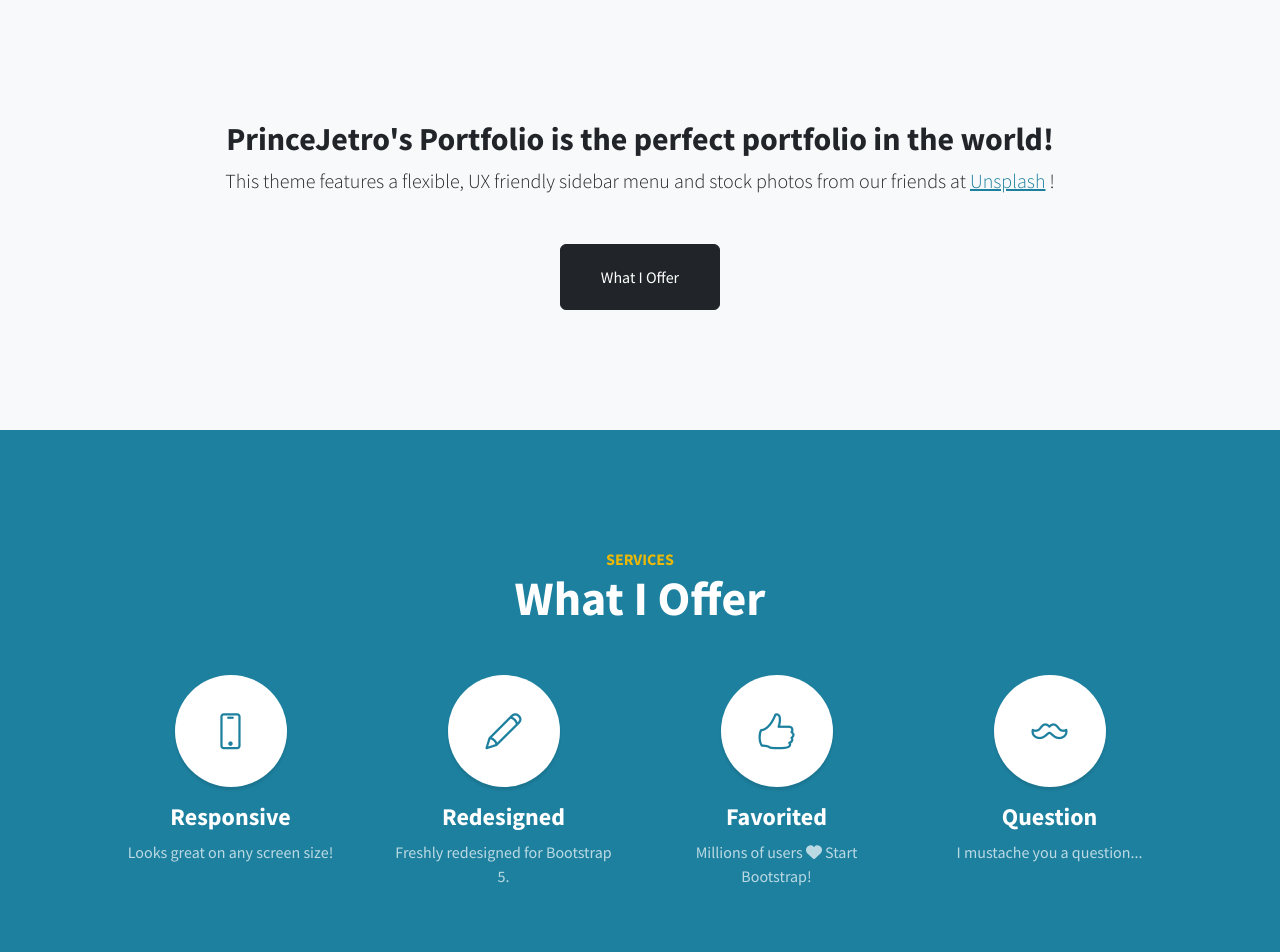
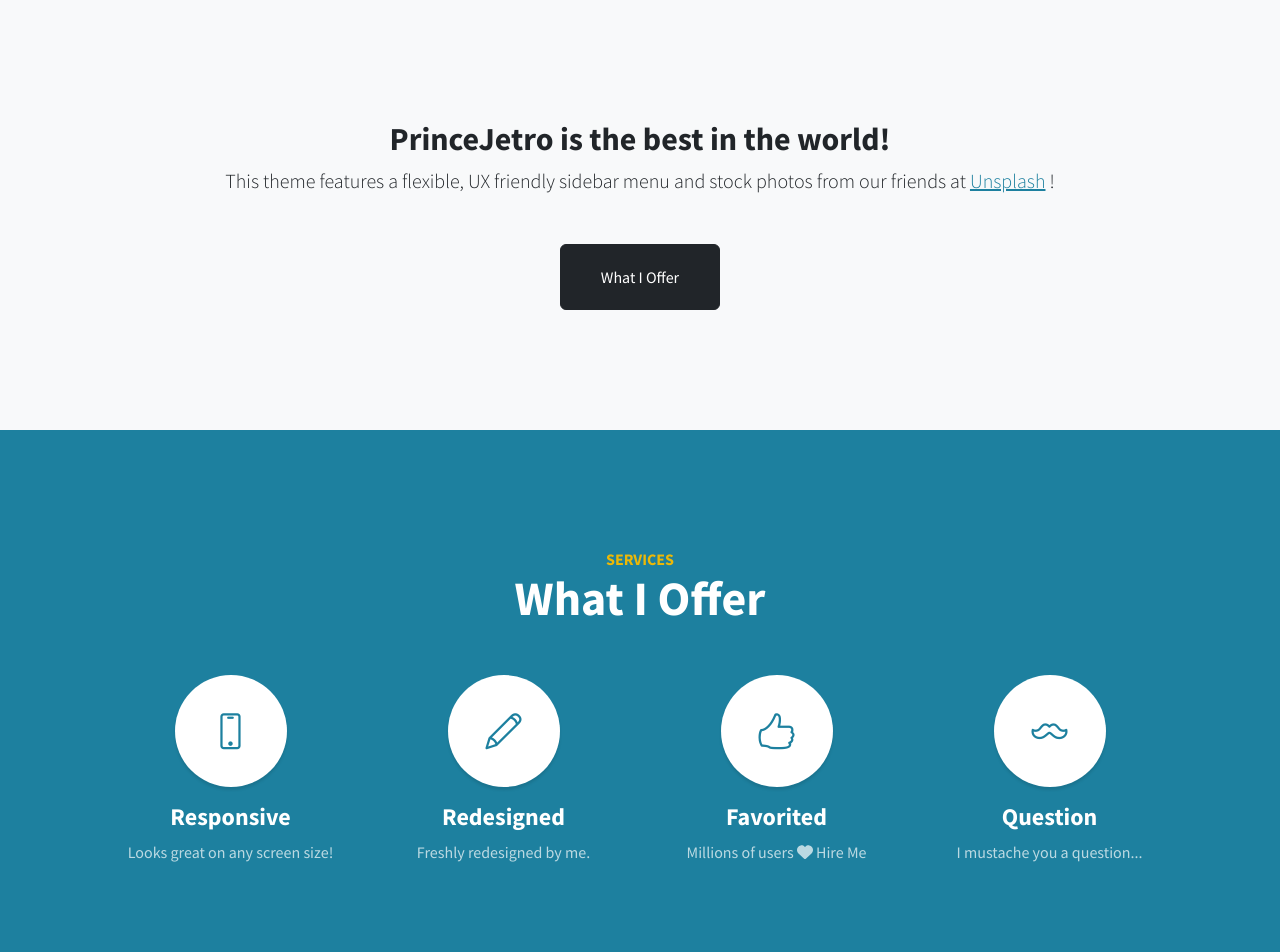
Before and after one commit to PrinceJetro/Mobileprof, a plain HTML site: page index.html in a window 1280 px wide. Shown: the part 800-1752 px from the top of the page. Drawn offline with nearby package versions, Linux system fonts and the light colour scheme.

Commit message:
new changss

```diff
--- a/index.html
+++ b/index.html
@@ -5,7 +5,7 @@
         <meta name="viewport" content="width=device-width, initial-scale=1, shrink-to-fit=no" />
         <meta name="description" content="" />
         <meta name="author" content="" />
-        <title>Stylish Portfolio - Start Bootstrap Template</title>
+        <title>PrinceJetro Portfolio</title>
         <!-- Favicon-->
         <link rel="icon" type="image/x-icon" href="assets/favicon.ico" />
         <!-- Font Awesome icons (free version)-->
@@ -43,7 +43,7 @@
             <div class="container px-4 px-lg-5 text-center">
                 <div class="row gx-4 gx-lg-5 justify-content-center">
                     <div class="col-lg-10">
-                        <h2>PrinceJetro's Portfolio is the perfect portfolio in the world!</h2>
+                        <h2>PrinceJetro is the best in the world!</h2>
                         <p class="lead mb-5">
                             This theme features a flexible, UX friendly sidebar menu and stock photos from our friends at
                             <a href="https://unsplash.com/">Unsplash</a>
@@ -70,7 +70,7 @@
                     <div class="col-lg-3 col-md-6 mb-5 mb-lg-0">
                         <span class="service-icon rounded-circle mx-auto mb-3"><i class="icon-pencil"></i></span>
                         <h4><strong>Redesigned</strong></h4>
-                        <p class="text-faded mb-0">Freshly redesigned for Bootstrap 5.</p>
+                        <p class="text-faded mb-0">Freshly redesigned by me.</p>
                     </div>
                     <div class="col-lg-3 col-md-6 mb-5 mb-md-0">
                         <span class="service-icon rounded-circle mx-auto mb-3"><i class="icon-like"></i></span>
@@ -78,7 +78,7 @@
                         <p class="text-faded mb-0">
                             Millions of users
                             <i class="fas fa-heart"></i>
-                            Start Bootstrap!
+                            Hire Me
                         </p>
                     </div>
                     <div class="col-lg-3 col-md-6">
@@ -183,7 +183,7 @@
                         <a class="social-link rounded-circle text-white" href="#!"><i class="icon-social-github"></i></a>
                     </li>
                 </ul>
-                <p class="text-muted small mb-0">Copyright &copy; Your Website 2023</p>
+                <p class="text-muted small mb-0">Copyright &copy;PrinceJetro 2024</p>
             </div>
         </footer>
         <!-- Scroll to Top Button-->
```
